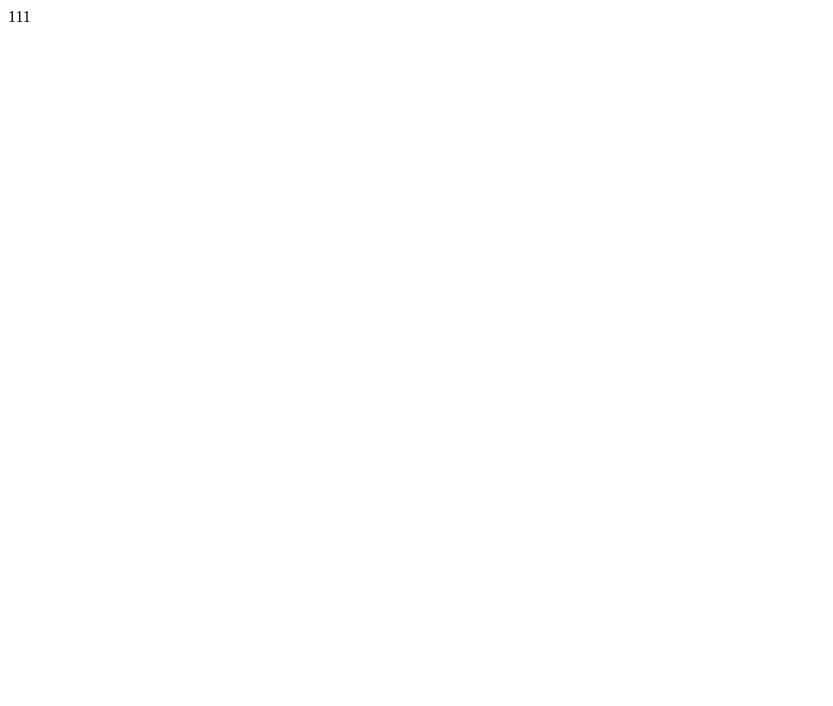
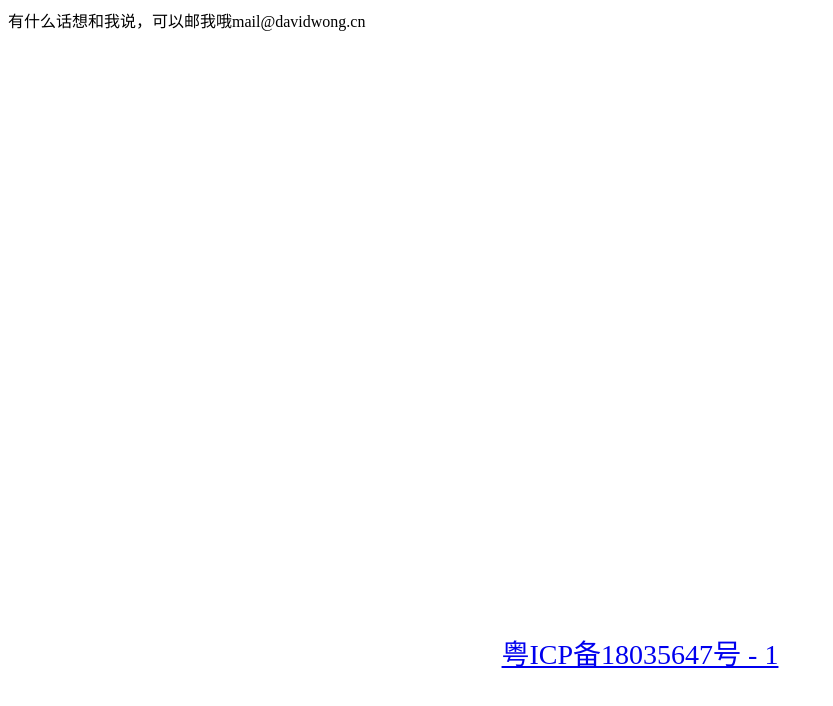
Before and after one commit to DavidWong9785/DavidWong9785.github.io, a plain HTML site: page index.html in a window 1280 px wide. Shown: the whole page, without its empty margins (0-833 px from the left). Drawn offline with Linux system fonts and the light colour scheme.

Commit message:
Update index.html

```diff
--- a/index.html
+++ b/index.html
@@ -1,10 +1,27 @@
+<!DOCTYPE html>
+
 <html>
+
+<head>
+  <title>DavidWong</title>
+  <style type="text/css">
+  	.bottom{
+		position: fixed;
+		bottom: 10vw;
+		font-size: 28px;
+		left: 50vw;
+		transform: translateX(-50%);
+	}
+  </style>
+</head>
+
 <body>
- <div id="ele" class="div">
-    111
- </span>
- </div>
+  <div id="app">
+	  有什么话想和我说，可以邮我哦mail@davidwong.cn
+	  <div class="bottom">
+		  <a href="http://www.miit.gov.cn/">粤ICP备18035647号 - 1</a>
+	  </div>
+  </div>
 </body>
-<script type="text/javascript">
-</script>
+
 </html>
```
